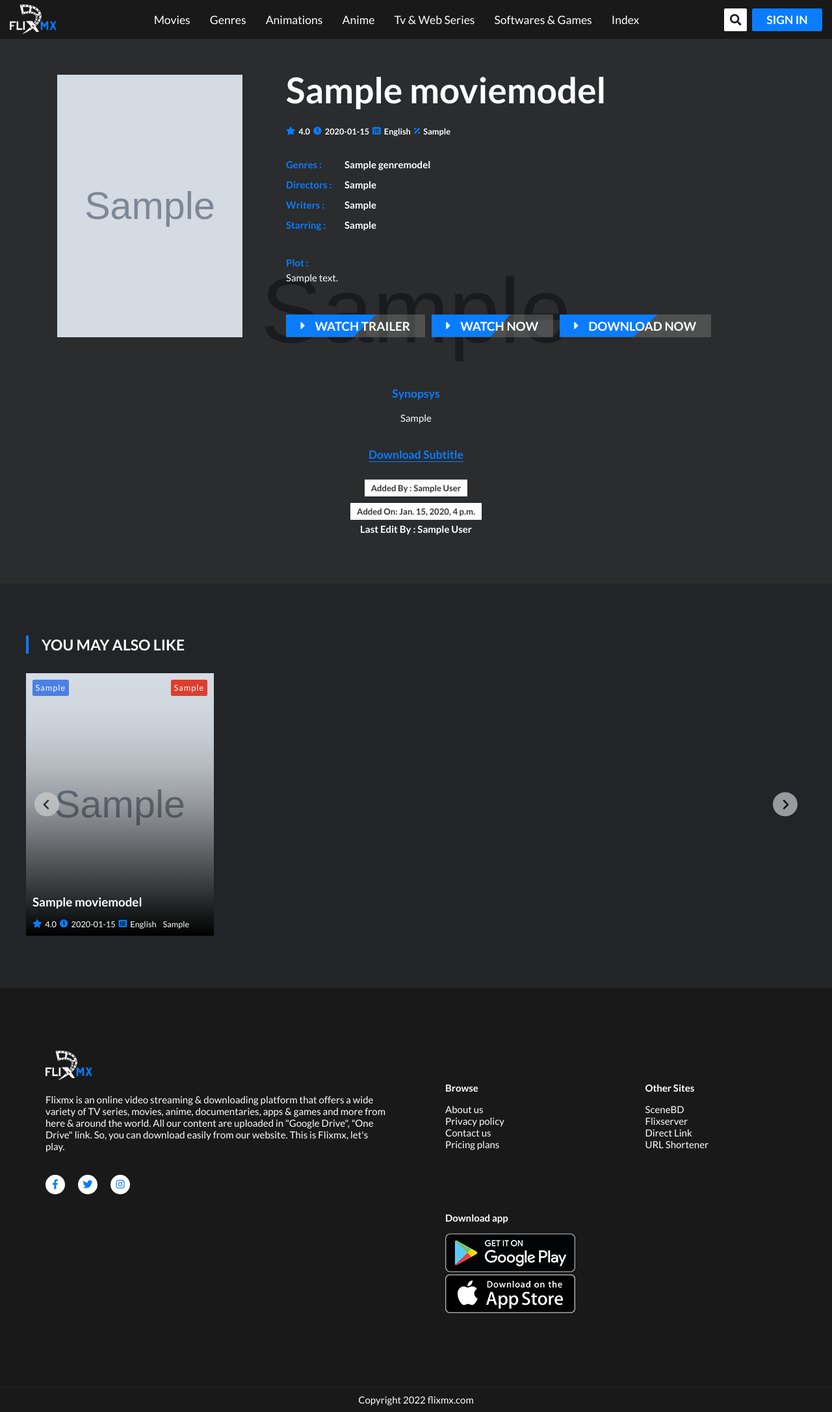
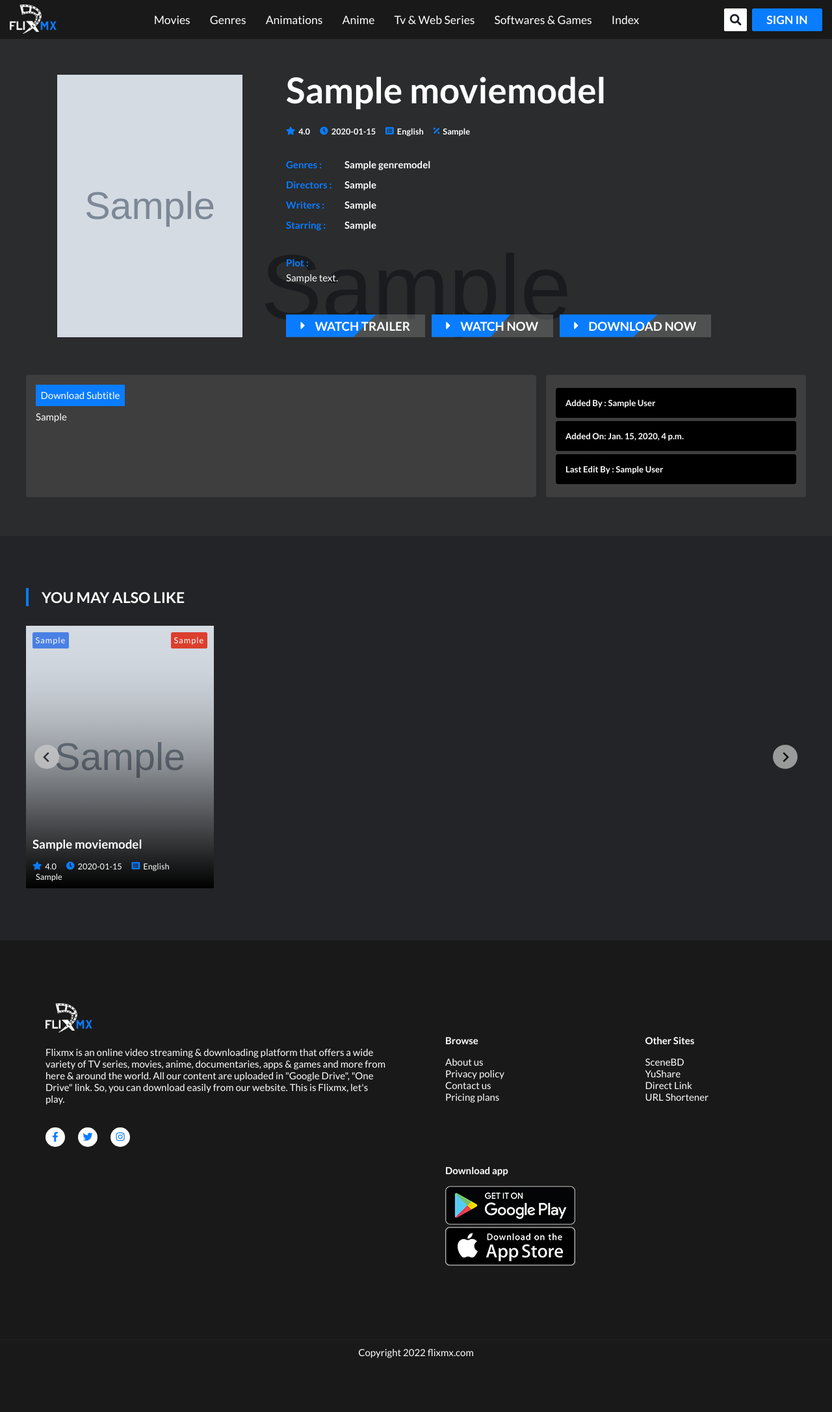
Before and after one commit to sanaullahrabbi/flixmx, a Django app: a page that uses core/templates/core/base.html in a window 1280 px wide. Shown: the whole page at 65% size. After the commit the page ends 2090 px from the top, so only its background shows below. Run offline with Django 3.2, Linux system fonts and the light colour scheme; tables that the repository leaves empty hold one stand-in row (values such as "Sample post"); grey boxes marked "Sample" are stand-in pictures; some libraries are stand-ins or nearby versions.

Commit message:
fix: v1.1.2

```diff
--- a/core/models.py
+++ b/core/models.py
@@ -70,10 +70,11 @@ class MovieModel(models.Model):
     release_date = models.DateField(null=True,blank=True,default=date.today)
     trailer_link = models.CharField(max_length=999,null=True,blank=True)
 
-    watch_link_english = models.URLField(max_length=999,null=True,blank=True)
-    watch_link_hindi = models.URLField(max_length=999,null=True,blank=True)
-    watch_link_others_name = models.CharField(max_length=250,null=True)
-    watch_link_others = models.URLField(max_length=999,null=True,blank=True)
+    watch_link_main_source = models.URLField(max_length=999,null=True,blank=True)
+    watch_link_alt1_name = models.CharField(max_length=250,null=True,blank=True)
+    watch_link_alt1_url = models.URLField(max_length=999,null=True,blank=True)
+    watch_link_alt2_name = models.CharField(max_length=250,null=True,blank=True)
+    watch_link_alt2_url = models.URLField(max_length=999,null=True,blank=True)
 
     direct_download_480p = models.URLField(max_length=999,null=True,blank=True)
     direct_download_720p = models.URLField(max_length=999,null=True,blank=True)
--- a/core/templates/core/base.html
+++ b/core/templates/core/base.html
@@ -279,7 +279,7 @@
                                 <p><b>Other Sites</b></p>
                                 <ul class="footer-menu">
                                     <li><a href="https://scenebd.com">SceneBD</a></li>
-                                    <li><a href="https://flixserver.com">Flixserver</a></li>
+                                    <li><a href="https://yushare.my.id">YuShare</a></li>
                                     <li><a href="https://link.flixmx.com">Direct Link</a></li>
                                     <li><a href="https://url.flixmx.com">URL Shortener</a></li>
                                 </ul>
--- a/core/templates/core/details/details_movie.html
+++ b/core/templates/core/details/details_movie.html
@@ -124,22 +124,19 @@
                     </div>
                     <div class="qSelect">
                         <ul>
-                            {% if obj.watch_link_english %}
-                            <li><a href="{{ obj.watch_link_english }}">English</a></li>
+                            {% if obj.watch_link_main_source %}
+                            <li><a href="{{ obj.watch_link_main_source }}">Main Source</a></li>
                             {% endif %}
-                            {% if obj.watch_link_hindi %}
-                            <li><a href="{{ obj.watch_link_hindi }}">Hindi</a></li>
+                            {% if obj.watch_link_alt1_name and obj.watch_link_alt1_url %}
+                            <li><a href="{{ obj.watch_link_alt1_url }}">{{ obj.watch_link_alt1_name }}</a></li>
                             {% endif %}
-                            {% if obj.watch_link_others_name and obj.watch_link_others %}
-                            <li><a href="{{ obj.watch_link_others }}">{{ obj.watch_link_others_name }}</a></li>
+                            {% if obj.watch_link_alt2_name and obj.watch_link_alt2_url %}
+                            <li><a href="{{ obj.watch_link_alt2_url }}">{{ obj.watch_link_alt2_name }}</a></li>
                             {% endif %}
                         </ul>
                     </div>
                 </div>
-                <!-- <a href="{% if obj.watch_link %}{{obj.watch_link}}{% endif %}" class="btn btn-hover">
-                    <i class="fas fa-caret-right fa-md"></i>
-                    <span>Watch now</span>
-                </a> -->
+
                 <div class="dropdowncontain">
                     <div class="btn btn-hover downloadbtn">
                         <i class="fas fa-caret-right fa-md qIcon"></i>
@@ -148,7 +145,7 @@
                     <div class="qSelect">
                         <ul>
                             {% if obj.direct_download_480p or obj.direct_download_720p or obj.direct_download_1080p or obj.direct_download_4K or obj.direct_download_dual_audio or obj.direct_download_hindi_dubbed %}
-                            <li><a>Direct Download</a>
+                            <li><a>GDirect</a>
                                 <div class="dropdown-2">
                                     {% if obj.direct_download_480p %}
                                     <a href="{{obj.direct_download_480p}}">480p</a>
@@ -172,7 +169,7 @@
                             </li>
                             {% endif %}
                             {% if obj.gdrive_quality_480p or obj.gdrive_quality_720p or obj.gdrive_quality_1080p or obj.gdrive_quality_4K or obj.gdrive_download_hindi_dubbed or obj.gdrive_download_dual_audio  %}
-                            <li><a>Google Drive</a>
+                            <li><a>GDShare</a>
                                 <div class="dropdown-2">
                                     {% if obj.gdrive_quality_480p %}
                                     <a href="{{obj.gdrive_quality_480p}}">480p</a>
@@ -254,31 +251,23 @@
             </div>
         </div>
     </div>
-    <div class="container extraInfo">
-        <div class="col-12">
-            <h3>Synopsys</h3>
-            {{obj.synopsys}}
+    <div class="container extraInfo row">
+        <div class="col-7">
+            <a class="subtitle" href="{{obj.subtitle_link}}">Download Subtitle</a>
+            {{obj.synopsys|safe}}
         </div>
-        <div class="subtitle">
-            <h3>
-                <a href="{{obj.subtitle_link}}">Download Subtitle</a>
-            </h3>
-        </div>
-        <div class="col-12" style="white-space:normal;">
-            <div
-                style="color: #333;font-size: 0.875rem;font-weight: 700;background: #fff;padding: 5px 10px;margin: 5px 0;display: inline-block;">
+        <div class="col-4" style="white-space:normal;">
+            <div>
                 Added
                 By : {% if obj.created_by.first_name %}{{obj.created_by.first_name}} {% endif %}
                 {% if obj.created_by.last_name %}{{obj.created_by.last_name}}{% endif %}</div>
-            <div
-                style="color: #333;font-size: 0.875rem;font-weight: 700;background: #fff;padding: 5px 10px;margin: 5px auto;display: block; width: max-content;">
+            <div>
                 Added On: {{obj.created_at}}
             </div>
-            <div style="font-weight: 600;">Last Edit By :
+            <div>Last Edit By :
                 {% if obj.last_update.first_name %}{{obj.last_update.first_name}}
                 {% endif %}
                 {% if obj.last_update.last_name %}{{obj.last_update.last_name}}{% endif %}</div>
-
         </div>
     </div>
 </div>
--- a/core/templates/core/details/details_season.html
+++ b/core/templates/core/details/details_season.html
@@ -41,12 +41,12 @@
                                         {% if episode.direct_download or episode.gdrive_download_link or episode.onedrive_download_link %}
                                         {% if episode.direct_download %}
                                         <li>
-                                            <a href="{{episode.direct_download}}">Direct Download</a>
+                                            <a href="{{episode.direct_download}}">GDirect</a>
                                         </li>
                                         {% endif %}
                                         {% if episode.gdrive_download_link %}
                                         <li>
-                                            <a href="{{episode.gdrive_download_link}}">Google Drive</a>
+                                            <a href="{{episode.gdrive_download_link}}">GDShare</a>
                                         </li>
                                         {% endif %}
 
--- a/core/templates/core/details/details_softwaresgames.html
+++ b/core/templates/core/details/details_softwaresgames.html
@@ -83,11 +83,11 @@
                     <div class="qSelect">
                         <ul>
                             {% if obj.direct_download %}
-                            <li><a href="{{obj.direct_download}}">Direct Download</a></li>
+                            <li><a href="{{obj.direct_download}}">GDirect</a></li>
                             {% endif %}
                             {% if obj.gdrive_download_link %}
                             <li>
-                                <a href="{{ obj.gdrive_download_link }}">Google Drive</a>
+                                <a href="{{ obj.gdrive_download_link }}">GDShare</a>
                             </li>
                             {% endif %}
                             {% if obj.onedrive_download_link %}
--- a/core/templates/core/index.html
+++ b/core/templates/core/index.html
@@ -59,7 +59,7 @@
                                         {{i.movie_content.description|slice:":320"}}
                                     </div>
                                     <div class="item-action top-down delay-6">
-                                        <a href="{% if i.movie_content.watch_link %}{{i.movie_content.watch_link}}{% endif %}"
+                                        <a href="{% if i.movie_content.watch_link_main_source %}{{i.movie_content.watch_link_main_source}}{% endif %}"
                                             class="btn btn-hover">
                                             <i class="fas fa-caret-right fa-md"></i>
                                             <span>Watch now</span>
@@ -1038,7 +1038,7 @@
                     {{specialobj.description}}
                 </div>
                 <div class="item-action">
-                    <a href="{{specialobj.watch_link}}" class="btn btn-hover">
+                    <a href="{{specialobj.watch_link_main_source}}" class="btn btn-hover">
                         <i class="fas fa-caret-right fa-md"></i>
                         <span>Watch now</span>
                     </a>
--- a/flixmx/settings.py
+++ b/flixmx/settings.py
@@ -30,6 +30,7 @@ INSTALLED_APPS = [
     'django.contrib.staticfiles',
     'core',
     'api',
+    'django_summernote',
 ]
 
 MIDDLEWARE = [
--- a/flixmx/urls.py
+++ b/flixmx/urls.py
@@ -11,5 +11,6 @@ urlpatterns = [
     path('jet/dashboard/', include('jet.dashboard.urls', 'jet-dashboard')),  # Django JET dashboard URLS
     path('admin/', admin.site.urls),
     path('api/', include('api.urls')),
+    path('summernote/', include('django_summernote.urls')),
     path('', include('core.urls')),
 ]
--- a/static/assets/css/app.css
+++ b/static/assets/css/app.css
@@ -27,6 +27,27 @@
 /* Handle on hover */
 ::-webkit-scrollbar-thumb:hover {
     background: #0059bf;
+}
+
+table {
+    font-family: arial, sans-serif;
+    border-collapse: collapse;
+    width: 100%;
+}
+
+td,
+th {
+    border: 1px solid #dddddd;
+    text-align: left;
+    padding: 5px;
+}
+
+tr:nth-child(even) {
+    background-color: #626262;
+}
+
+tr:nth-child(odd) {
+    background-color: #505050;
 }
 
 * {
@@ -715,7 +736,7 @@ img {
     align-items: center;
     font-size: 0.85em;
     font-weight: 500;
-    margin-right: 5px;
+    margin-right: 1rem;
 }
 
 .movie-info span {
@@ -1217,18 +1238,51 @@ footer .content {
 .extraInfo {
     background-color: rgba(0, 0, 0, 0.8);
     padding-bottom: 4rem !important;
-}
-
-.extraInfo .col-12 {
-    white-space: pre-line;
-    text-align: center;
-    overflow-wrap: break-word;
-    word-break: break-all;
-    padding-bottom: 1rem !important;
-}
-
-.extraInfo h3 {
-    color: var(--main-color);
+    justify-content: space-between;
+
+}
+
+.extraInfo .col-7 {
+    /* white-space: pre-line; */
+    /* text-align: center; */
+    /* overflow-wrap: break-word; */
+    /* word-break: break-all; */
+    /* padding-bottom: 1rem !important; */
+    padding: 1rem;
+    background-color: #444444bf;
+    color: #fff;
+    border-radius: 0.25rem;
+    flex: 1;
+    margin-right: 1rem;
+    flex-direction: column;
+    justify-content: flex-start;
+    align-items: flex-start;
+    display: flex;
+}
+
+.extraInfo .col-4 {
+    background-color: #444444bf;
+    color: #fff;
+    padding: 1rem;
+    border-radius: 0.25rem;
+}
+
+.extraInfo .col-4 div {
+    color: #fff;
+    font-size: 0.875rem;
+    font-weight: 700;
+    background: #000;
+    padding: 1rem;
+    margin: 5px 0;
+    border-radius: 0.25rem;
+}
+
+.extraInfo a.subtitle {
+    color: #fff;
+    background-color: var(--main-color);
+    padding: 0.5rem;
+    display: inline-block;
+    margin-bottom: 0.5rem;
 }
 
 .extraInfo .subtitle {
@@ -1669,6 +1723,16 @@ footer .content p {
 
     .ep-num h2 {
         font-size: 16px;
+    }
+
+    .extraInfo .col-4 {
+        width: 100%;
+    }
+
+    .extraInfo .col-7 {
+        width: 100%;
+        margin: 0;
+        margin-bottom: 0.5rem;
     }
 }
 
```
Also changed, not shown: core/admin.py (+12 -2 lines), core/templates/core/details/details_series.html (+17 -4 lines), templates/custom_add_form/movie_add_form.html (+34 -1 lines), templates/custom_add_form/series_add_form.html (+34 -1 lines), core/migrations/0015_rename_watch_link_english_moviemodel_watch_link_main_source.py (added), core/migrations/0016_auto_20220116_1231.py (added).
